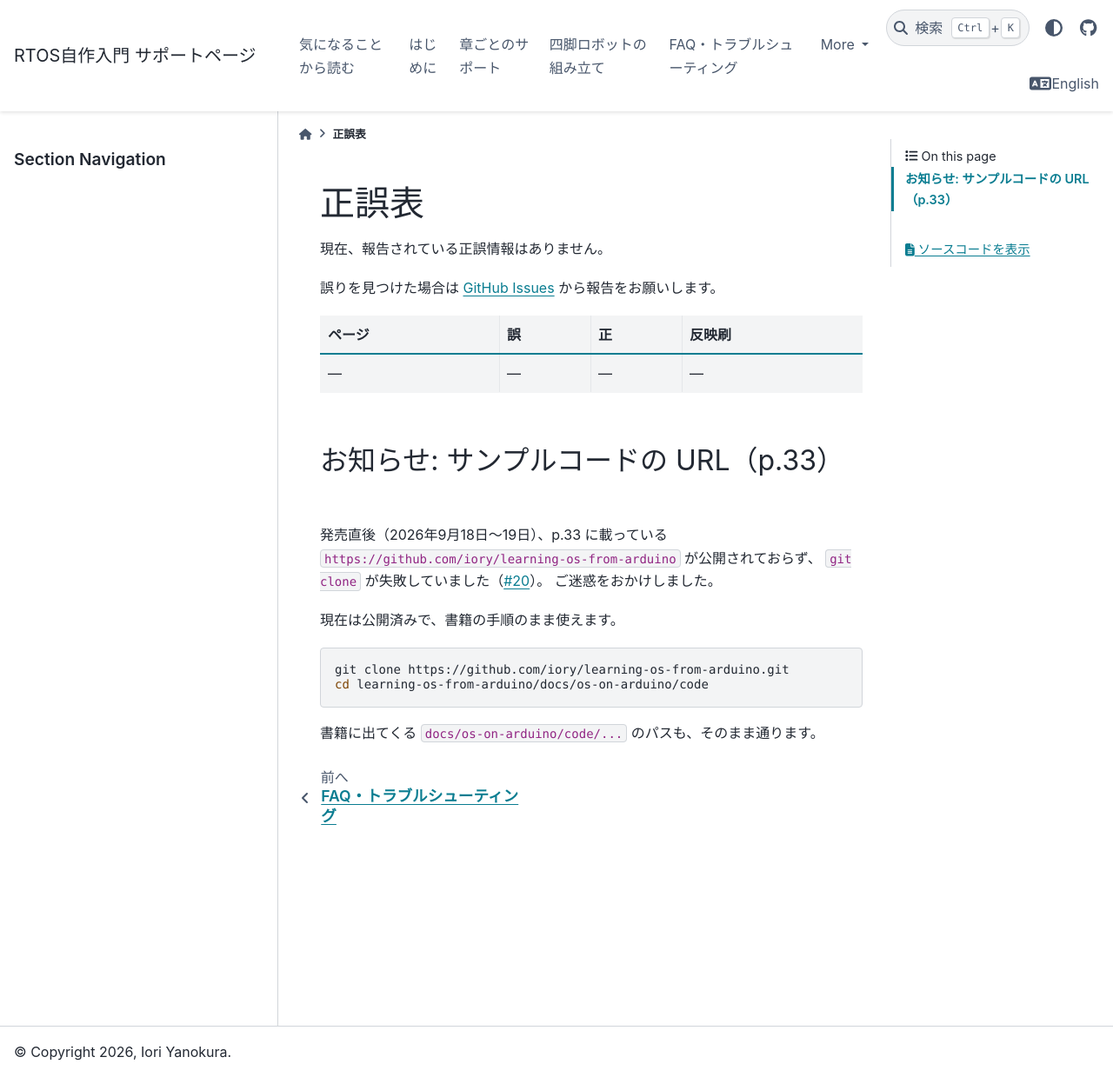
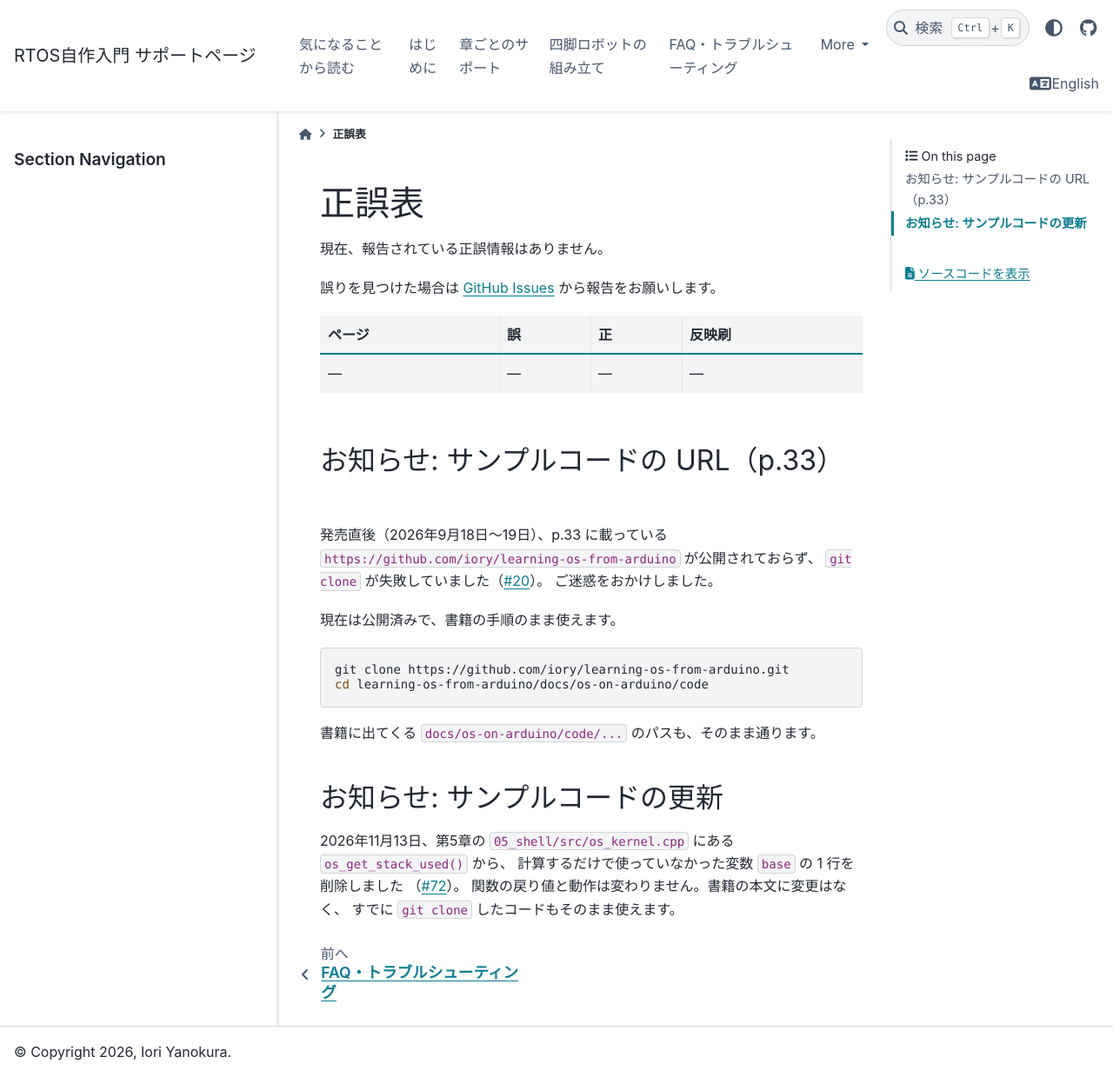
Before and after one commit to iory/build-your-own-arduino-rtos, a Sphinx documentation site: the page built from docs/ja/source/errata.md, in a window 1280 px wide and 1239 px high. Shown: the whole window at 87% size. Built offline with Sphinx 7.4.7 and the PyData theme 0.15.4, drawn with Linux system fonts in a browser that asks for light colours.

Commit message:
docs: 正誤表のページに、サンプルコードの更新（os_get_stack_used() の使っていない行の削除）のお知らせを足す

````diff
--- a/docs/ja/source/errata.md
+++ b/docs/ja/source/errata.md
@@ -25,3 +25,11 @@ cd learning-os-from-arduino/docs/os-on-arduino/code
 ```
 
 書籍に出てくる `docs/os-on-arduino/code/...` のパスも、そのまま通ります。
+
+## お知らせ: サンプルコードの更新
+
+2026年11月13日、第5章の `05_shell/src/os_kernel.cpp` にある `os_get_stack_used()` から、
+計算するだけで使っていなかった変数 `base` の 1 行を削除しました
+（[#72](https://github.com/iory/build-your-own-arduino-rtos/issues/72)）。
+関数の戻り値と動作は変わりません。書籍の本文に変更はなく、
+すでに `git clone` したコードもそのまま使えます。
````
Also changed, not shown: docs/en/source/errata.md (+9 -0 lines).
